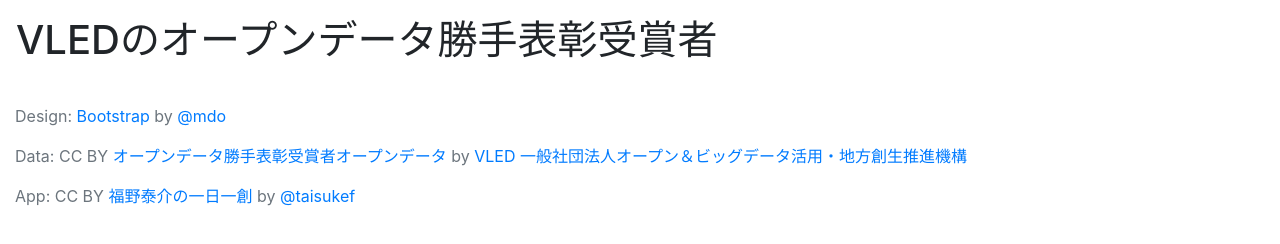
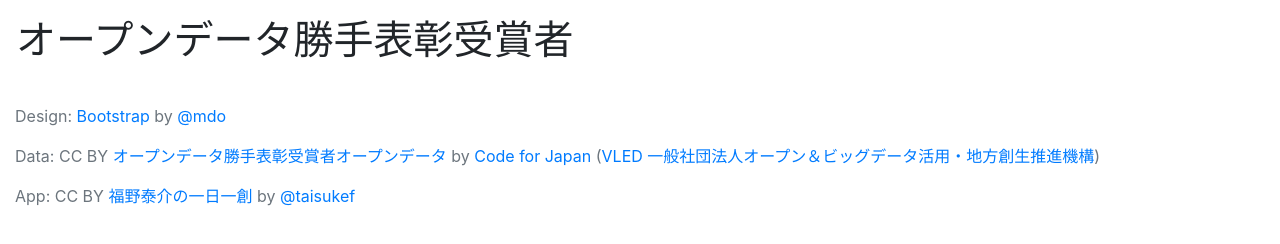
Before and after one commit to code4sabae/opendataaward, a plain HTML site: page index.html in a window 1280 px wide. Drawn offline with nearby package versions, Linux system fonts and the light colour scheme.

Commit message:
fix 主催

```diff
--- a/index.html
+++ b/index.html
@@ -6,12 +6,12 @@
 <script src="https://cdnjs.cloudflare.com/ajax/libs/popper.js/1.14.7/umd/popper.min.js" integrity="sha384-UO2eT0CpHqdSJQ6hJty5KVphtPhzWj9WO1clHTMGa3JDZwrnQq4sF86dIHNDz0W1" crossorigin="anonymous"></script>
 <script src="https://stackpath.bootstrapcdn.com/bootstrap/4.3.1/js/bootstrap.min.js" integrity="sha384-JjSmVgyd0p3pXB1rRibZUAYoIIy6OrQ6VrjIEaFf/nJGzIxFDsf4x0xIM+B07jRM" crossorigin="anonymous"></script>
 
-<title>VLEDのオープンデータ勝手表彰受賞者</title>
+<title>オープンデータ勝手表彰受賞者</title>
 <meta name="twitter:card" content="summary_large_image"/>
 <meta property="og:image"  content="https://code4sabae.github.io/opendataaward/opendataaward.png">
 <meta name="twitter:image" content="https://code4sabae.github.io/opendataaward/opendataaward.png">
 </head><body>
-<h1 class="my-3 mx-3">VLEDのオープンデータ勝手表彰受賞者</h1>
+<h1 class="my-3 mx-3">オープンデータ勝手表彰受賞者</h1>
 
 <div id="main" class="table-responsive">
 </div>
@@ -43,7 +43,7 @@ const filtered = (csv) => {
 <footer class="text-muted">
   <div class="container my-4 mx-0">
     <p>Design: <a href="https://getbootstrap.com/">Bootstrap</a> by <a href="https://twitter.com/mdo">@mdo</a></p>
-    <p>Data: CC BY <a href="https://github.com/code4sabae/opendataaward/">オープンデータ勝手表彰受賞者オープンデータ</a> by <a href="https://twitter.com/vledjp">VLED 一般社団法人オープン＆ビッグデータ活用・地方創生推進機構</a></p>
+    <p>Data: CC BY <a href="https://github.com/code4sabae/opendataaward/">オープンデータ勝手表彰受賞者オープンデータ</a> by <a href=https://www.code4japan.org/>Code for Japan</a> (<a href="https://twitter.com/vledjp">VLED 一般社団法人オープン＆ビッグデータ活用・地方創生推進機構</a>)</p>
     <p>App: CC BY <a href="https://fukuno.jig.jp/3115">福野泰介の一日一創</a> by <a href="https://twitter.com/taisukef">@taisukef</a></p>
   </div>
 </footer>
```
